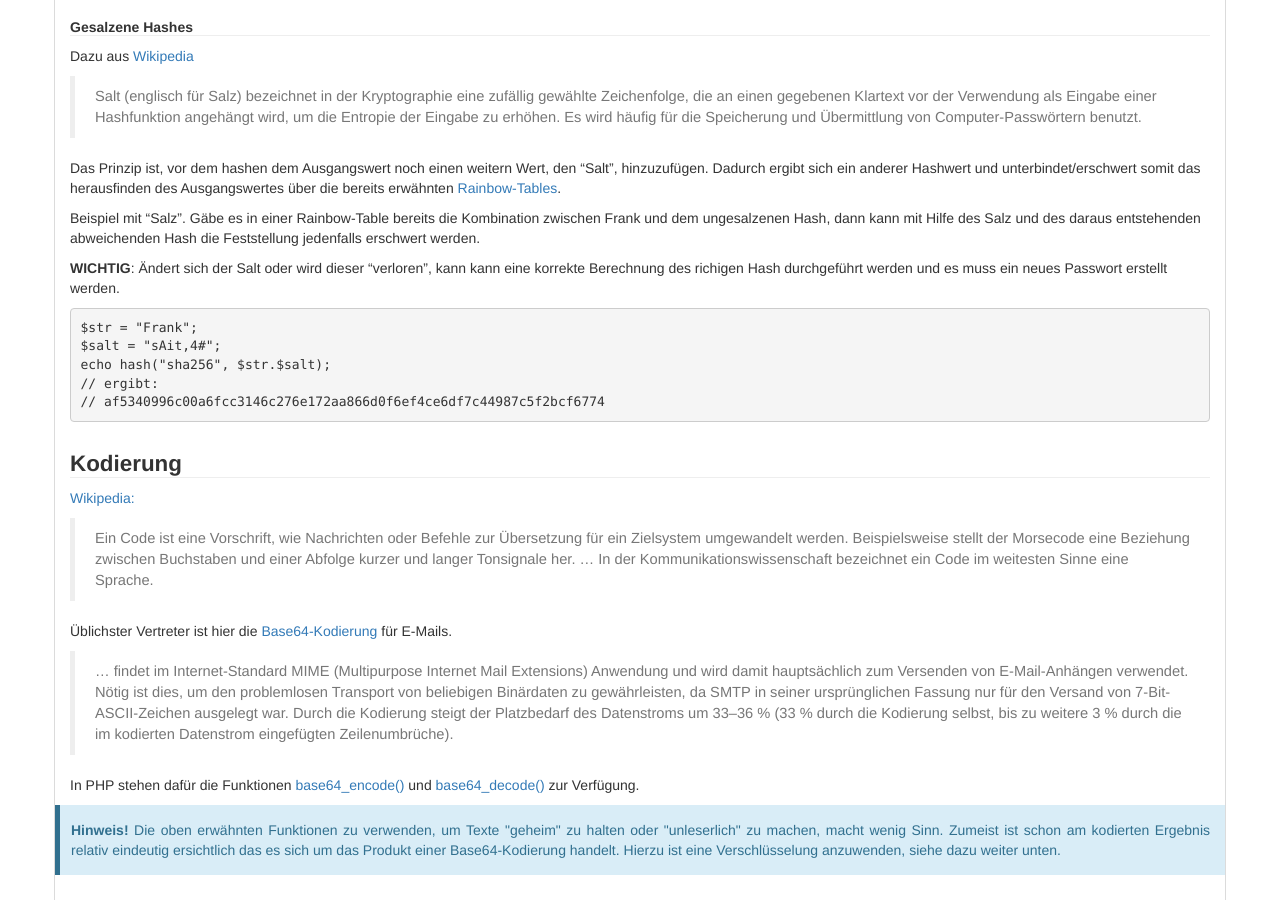
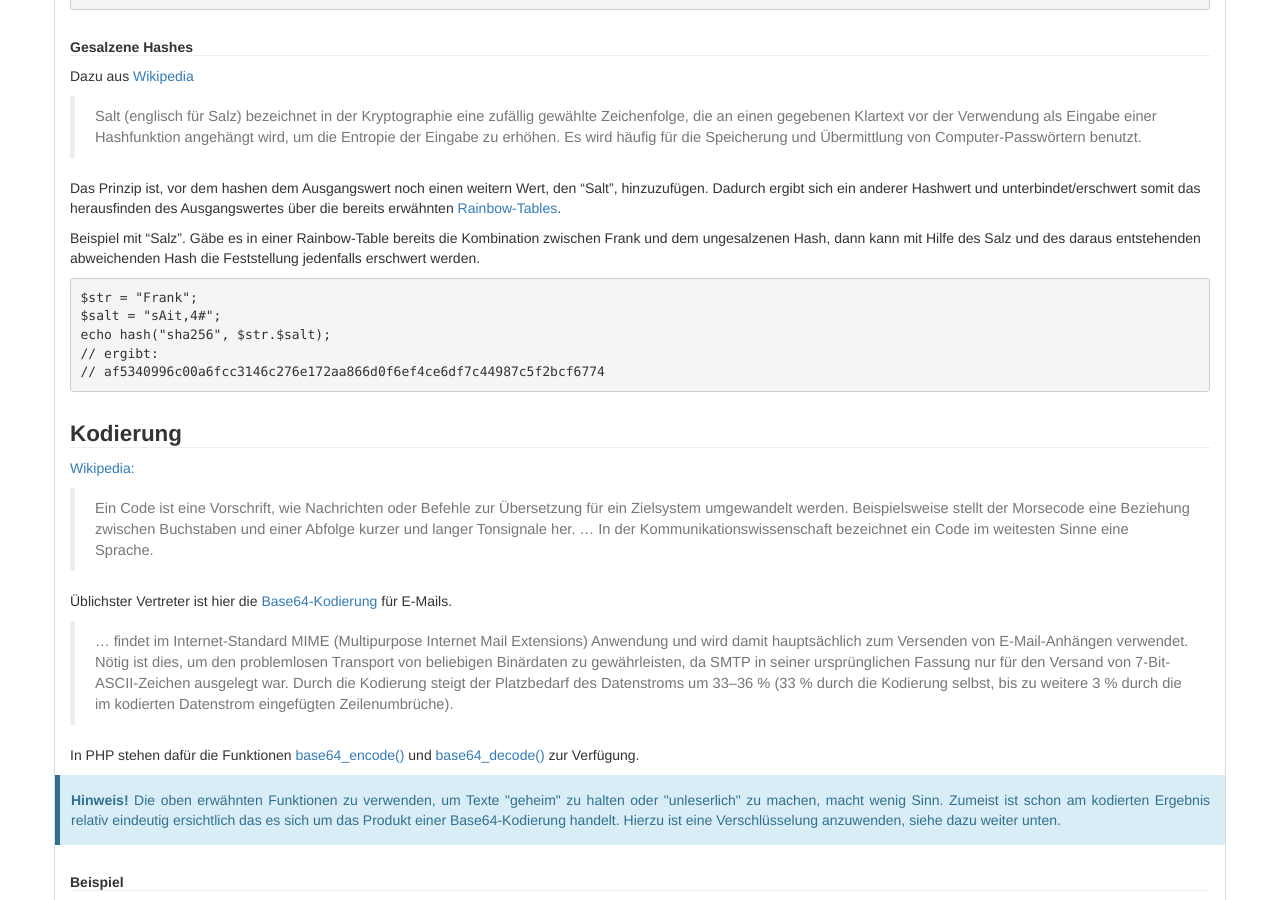
Before and after one commit to php-de/php-de.github.io, a Jekyll site: the page built from general/hash-etc.md, in a window 1280 px wide and 900 px high, scrolled down 1968 px. Built offline with Jekyll 4.4.1, drawn with Linux system fonts in a browser that asks for light colours; nearby versions of some CDN libraries; some of the changed lines change nothing that is shown; some of the changed text lies outside the part shown.

Commit message:
Update hash-etc.md

```diff
--- a/general/hash-etc.md
+++ b/general/hash-etc.md
@@ -8,8 +8,9 @@
         profile: 21246
 
 inhalt:
-    -   name: "Hashing"
-        anchor: hashing
+    -   name: "Hashing (Hash-Funktion)"
+        anchor: hashing-hash-funktion
+        simple: "Anwendung, Sicherheit, Salt, Beispiele"
 
     -   name: "Kodierung"
         anchor: kodierung
@@ -127,7 +128,6 @@
 
 Beispiel mit "Salz". Gäbe es in einer Rainbow-Table bereits die Kombination zwischen Frank und dem ungesalzenen Hash, dann kann mit Hilfe des Salz und des daraus entstehenden abweichenden Hash die Feststellung jedenfalls erschwert werden.
 
-**WICHTIG**: Ändert sich der Salt oder wird dieser "verloren", kann kann eine korrekte Berechnung des richigen Hash durchgeführt werden und es muss ein neues Passwort erstellt werden.
 
 ~~~ php
 $str = "Frank";
```
